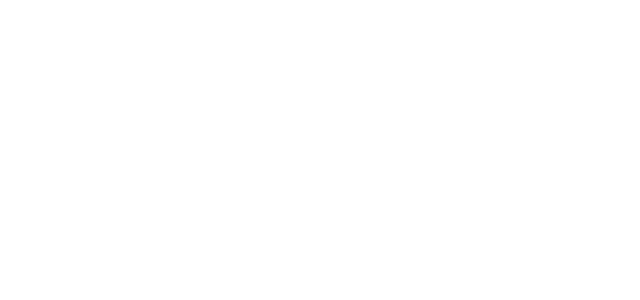
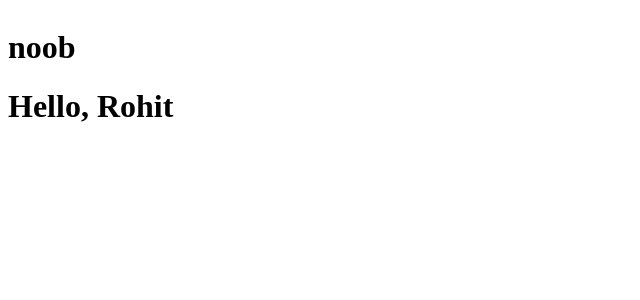
Before and after one commit to rohits1301998/Developer-Portfolio, a React (Create React App) app: page / in a window 1280 px wide. Shown: the top 300 px of the page, without its empty margins (0-640 px from the left). Built offline with nearby package versions, Linux system fonts and the light colour scheme.

Commit message:
path aliasing

```diff
--- a/src/App.js
+++ b/src/App.js
@@ -1,11 +1,13 @@
 
 import './App.css';
-import IntroBlock from '@components/common/intro-block/IntroBlock';
+import { IntroBlock } from '@components/common';
+import { Section } from '@components/core';
 
 function App() {
   return (
     <div id="app-root">
-
+      <Section />
+      <IntroBlock />
     </div>
   );
 }
--- /dev/null
+++ b/src/components/common/index.js
@@ -0,0 +1,2 @@
+
+export { IntroBlock } from './intro-block/IntroBlock';
--- a/src/components/common/intro-block/IntroBlock.js
+++ b/src/components/common/intro-block/IntroBlock.js
@@ -1,6 +1,6 @@
 import React from "react";
 
-class IntroBlock extends React.Component {
+export class IntroBlock extends React.Component {
 
 
     render() {
--- /dev/null
+++ b/src/components/core/index.js
@@ -0,0 +1 @@
+export { Section } from './section/section';
--- a/src/components/core/section/section.js
+++ b/src/components/core/section/section.js
@@ -0,0 +1,12 @@
+import React from "react";
+
+export class Section extends React.Component {
+
+    render() {
+        return (
+            <h1>
+                noob
+            </h1>
+        )
+    }
+}
```
Also changed, not shown: jsconfig.json (+4 -4 lines).
